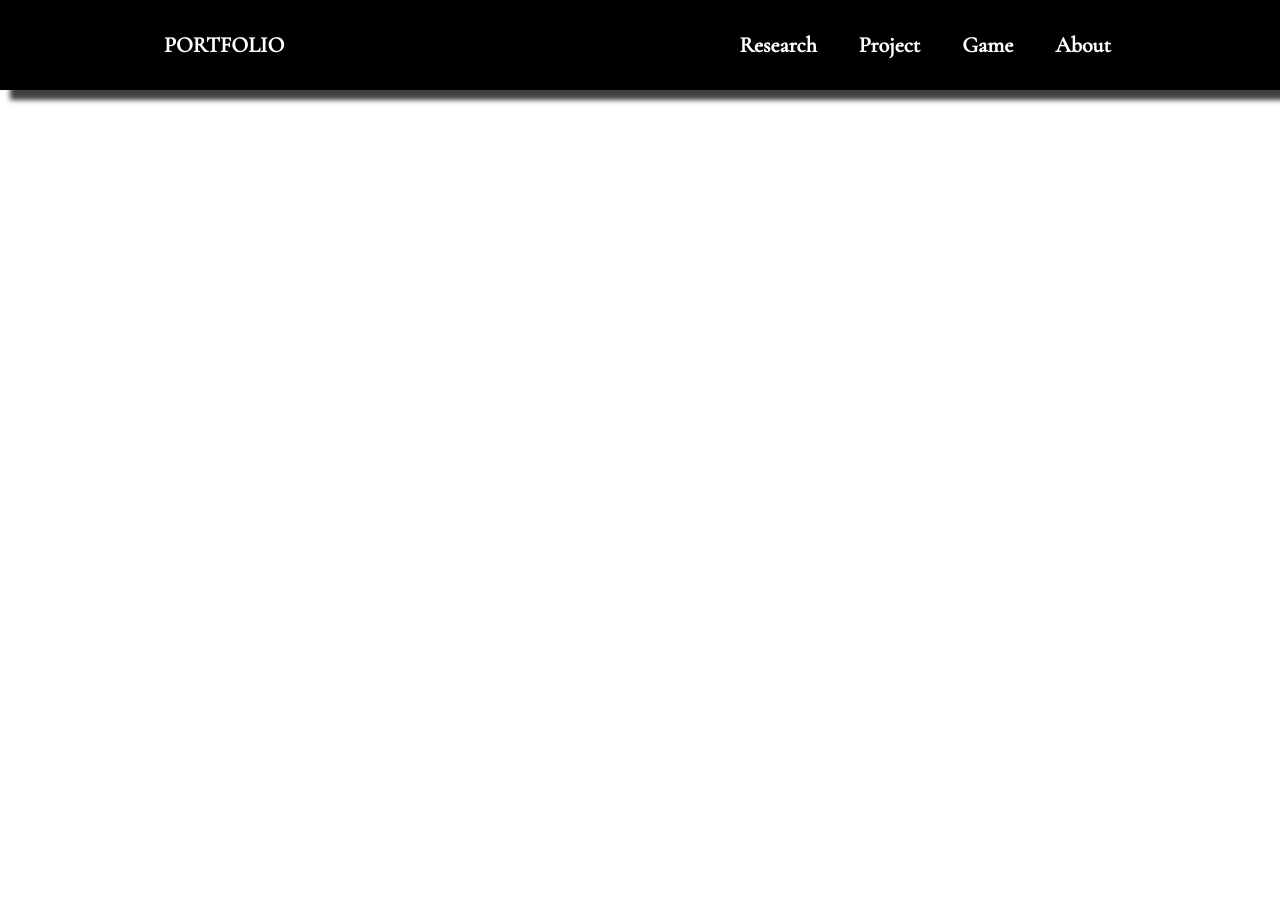
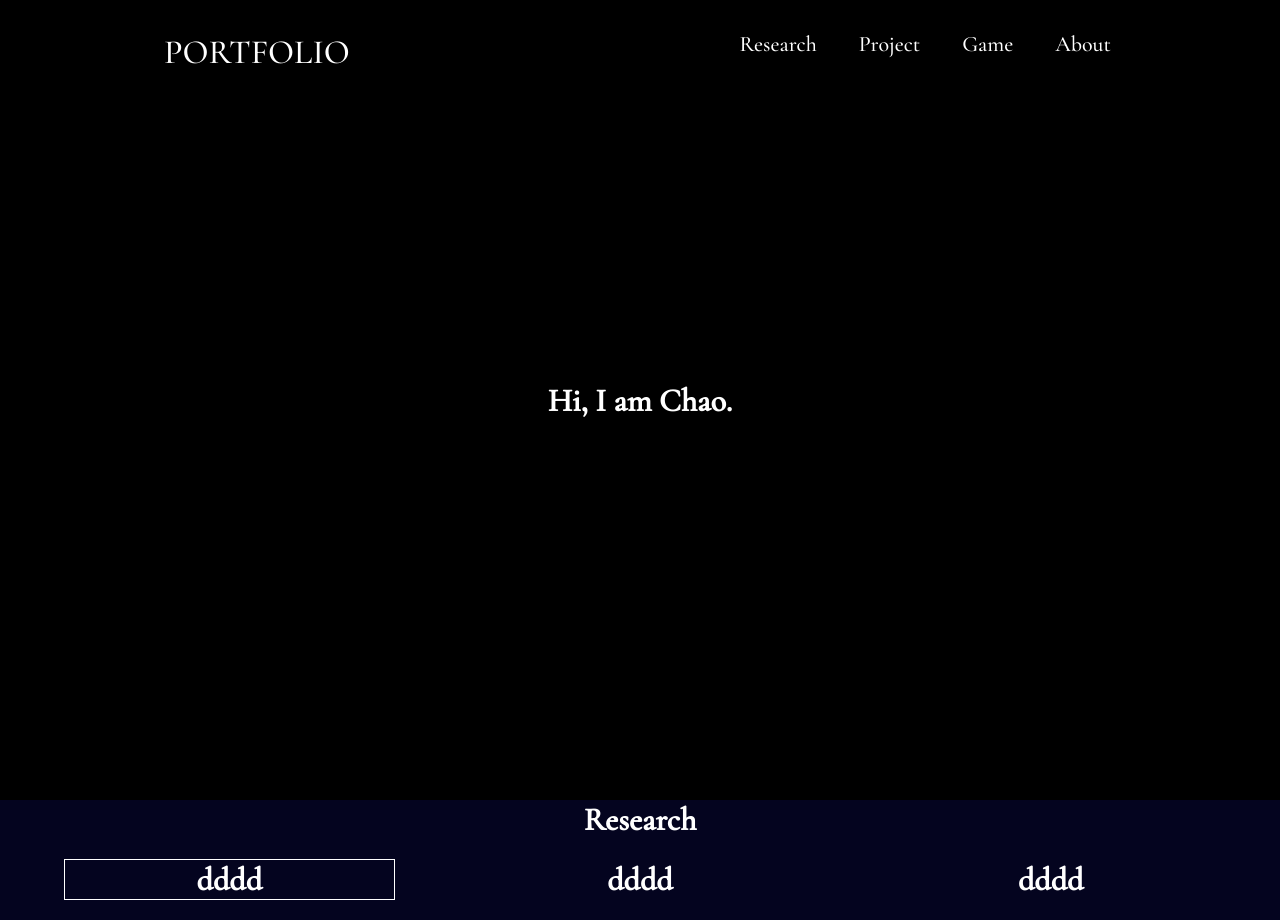
Before and after one commit to chaozhang666/portfolio-website, a React (Create React App) app: page / in a window 1280 px wide. Before the commit the page ends 800 px from the top, so only its background shows below. Built offline with nearby package versions, Linux system fonts and the light colour scheme.

Commit message:
add material ui components

```diff
--- a/public/index.html
+++ b/public/index.html
@@ -25,8 +25,6 @@
       Learn how to configure a non-root public URL by running `npm run build`.
     -->
 
-    <link rel="stylesheet" href="https://fonts.googleapis.com/css?family=Roboto:300,400,500,700&display=swap" />
-
     <title>Portfolio - Chao Zhang</title>
   </head>
   <body>
--- a/src/App.css
+++ b/src/App.css
@@ -3,10 +3,15 @@
   margin: auto;
 }
 
+/* header css */
+
 .header {
   background-color: black;
   color: #fff;
-  box-shadow: 10px 10px 5px 0px rgba(0,0,0,0.75);
+  /* box-shadow: 10px 10px 5px 0px rgba(0,0,0,0.75); */
+  position: fixed;
+  top: 0;
+  width: 100%;
 }
 
 .navigation {
@@ -45,3 +50,32 @@
   color: #343434;
   box-shadow: 0 8px 6px -6px  rgb(85, 230, 230);
 }
+
+/* main pass css */
+
+.homepage {
+  background-color: black;
+  color: #fff;
+  text-align: center;
+  height: 100vh;
+  display: flex;
+  flex-direction: column;
+  justify-content: center;
+  align-items: center;
+}
+
+.section1 {
+  background-color: rgb(4, 4, 31);
+  color: white;
+  text-align: center;
+}
+
+.card-wrapper {
+  display: flex;
+  flex-direction: row;
+  justify-content: space-around;
+}
+
+.card {
+  flex-grow: 0.5;
+}
--- a/src/App.js
+++ b/src/App.js
@@ -1,8 +1,20 @@
 import React from 'react';
+import './App.css';
 import { useState } from 'react';
-import './App.css';
+import { createMuiTheme } from '@material-ui/core/styles';
+import { ThemeProvider } from '@material-ui/core/styles';
+import { Container } from '@material-ui/core';
+import { Grid } from '@material-ui/core';
+import { Box } from '@material-ui/core';
+import { Typography } from '@material-ui/core';
 
 function App() {
+
+  const theme = createMuiTheme({
+    typography: {
+      fontFamily: 'Cormorant Garamond'
+    }
+  });
 
   const [isResearch, setResearch] = useState(false);
   const [isProject, setProject] = useState(false);
@@ -42,37 +54,81 @@ function App() {
 
   return (
     <div className="App">
-      <div className='header'>
-        <div className='container navigation'>
-            <h1 className='logo' onClick={handleLogo}>portfolio</h1>
-            <div className='nav-wrapper'>
-              <h1
+
+    <ThemeProvider ThemeProvider theme={theme}>
+      <Box className='header'>
+        <Box className='container navigation'>
+            <Typography className='logo nav-item' variant='h4' onClick={handleLogo}>portfolio</Typography>
+            <Box className='nav-wrapper'>
+              <Typography
+                variant='h1'
                 onClick={handleNavigation}
                 className={isResearch ? 'active' : undefined}
+                className='nav-item'
               >
                 Research
-              </h1>
-              <h1
+              </Typography>
+              <Typography
+                variant='h1'
                 className={isProject ? 'active' : undefined}
                 onClick={handleNavigation}
+                className='nav-item'
               >
                 Project
-              </h1>
-              <h1
+              </Typography>
+              <Typography
+                variant='h1'
                 className={isGame ? 'active' : undefined}
                 onClick={handleNavigation}
+                className='nav-item'
               >
                 Game
-              </h1>
-              <h1
+              </Typography>
+              <Typography
+                variant='h1'
                 className={isAbout  ? 'active' : undefined}
                 onClick={handleNavigation}
+                className='nav-item'
               >
                 About
-              </h1>
-            </div>
-        </div>
+              </Typography>
+            </Box>
+          </Box>
+        </Box>
+        </ThemeProvider>
+
+
+
+
+      <div className='homepage'>
+        <img src='' />
+        <h1>Hi, I am Chao.</h1>
       </div>
+
+
+      <Box className='section1' id='research' >
+        <Container>
+          <h1>Research</h1>
+          <Grid
+            container
+            direction="row"
+            justify="center"
+            alignItems="center"
+          >
+            <Grid item xs={12} sm={4}>
+              <h1 style={{border: '1px solid', margin: '20px 40px'}}>dddd</h1>
+            </Grid>
+            <Grid item xs={12} sm={4}>
+              <h1>dddd</h1>
+            </Grid>
+            <Grid item xs={12} sm={4}>
+              <h1>dddd</h1>
+            </Grid>
+          </Grid>
+        </Container>
+      </Box>
+
+
     </div>
   );
 }
```
